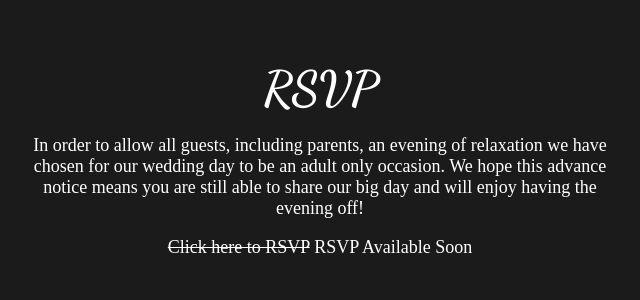
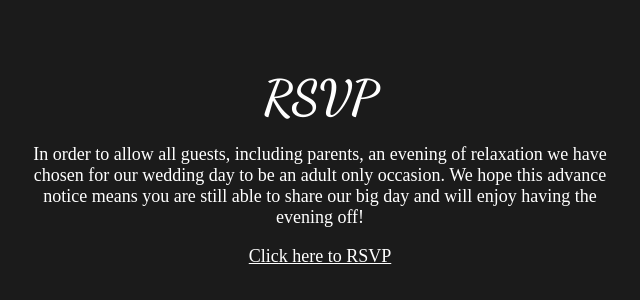
Before and after one commit to joshingmachine/wedding-site, a website: page src/index.html in a window 1280 px wide. Shown: the part 4232-4532 px from the top of the page, without its empty margins (320-960 px from the left). Drawn offline with Linux system fonts and the light colour scheme.

Commit message:
Add RSVP link back

```diff
--- a/src/index.html
+++ b/src/index.html
@@ -84,8 +84,7 @@
                 <div>
                     <h2>RSVP</h2>
                     <p>In order to allow all guests, including parents, an evening of relaxation we have chosen for our wedding day to be an adult only occasion. We hope this advance notice means you are still able to share our big day and will enjoy having the evening off!</p>
-                    <!-- <a href="https://goo.gl/forms/qDsVG5f4A33BiLQq2" rel="noopener noreferrer" target="_blank">Click here to RSVP</a> -->
-                    <p><span style="text-decoration: line-through;">Click here to RSVP</span> RSVP Available Soon</p>
+                    <a href="https://goo.gl/forms/dp4LlK7h2R6Lt8UU2" rel="noopener noreferrer" target="_blank">Click here to RSVP</a>
                 </div>
             </section>
         </main>
```
